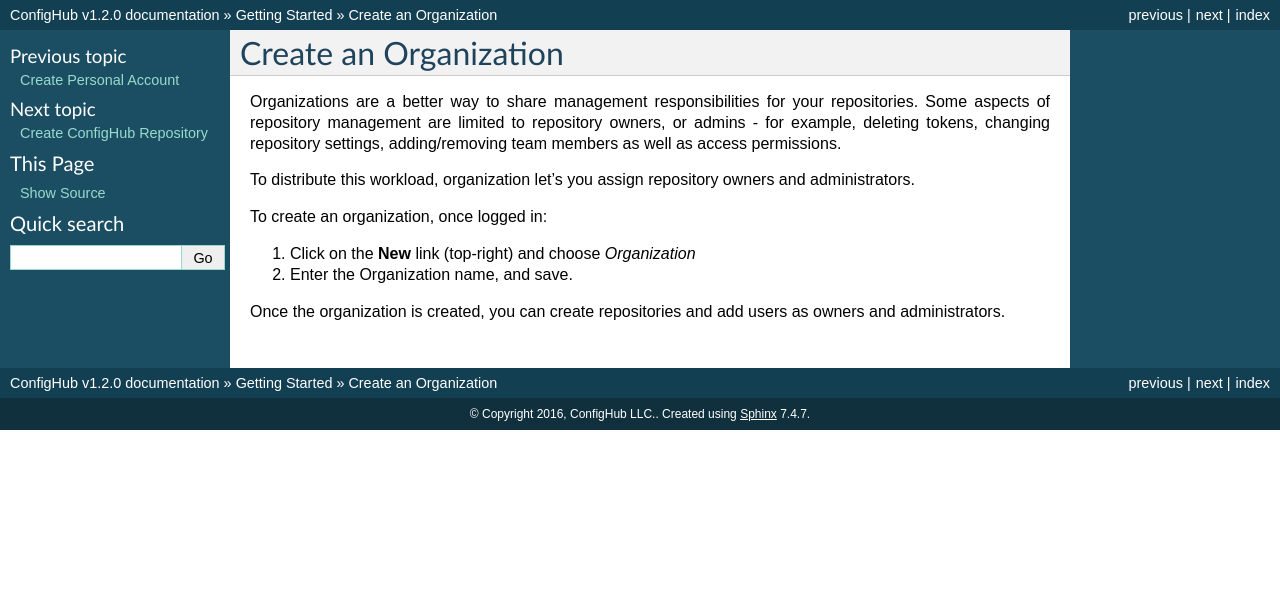
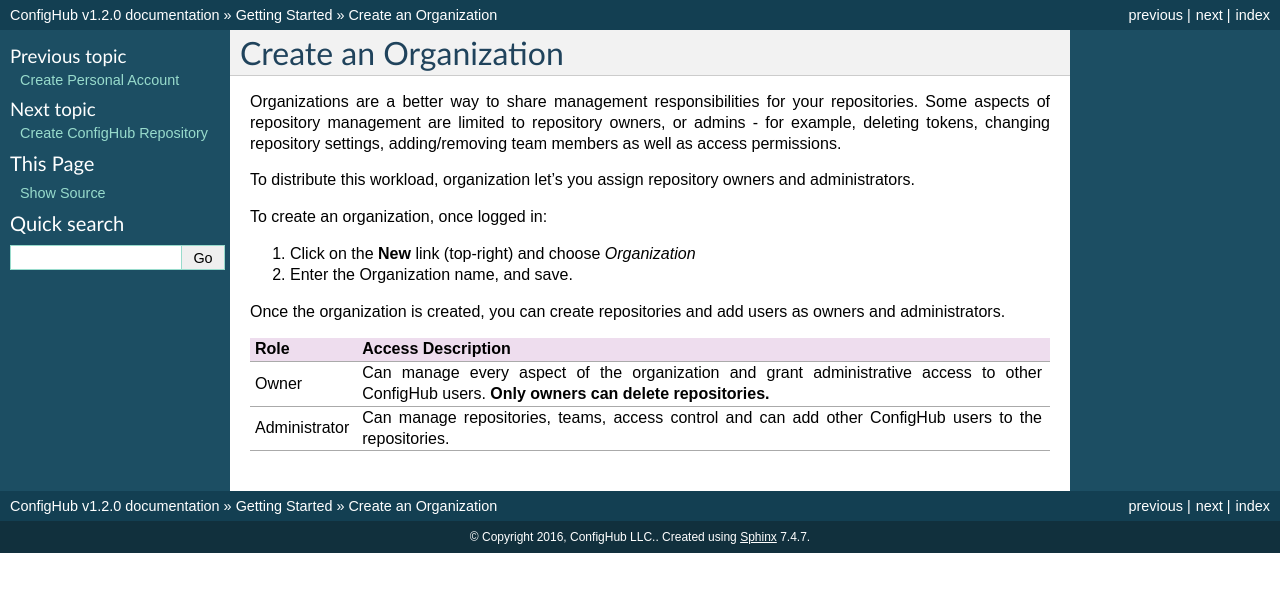
Before and after one commit to ConfigHubPub/Docs, a Sphinx documentation site: the page built from documentation/pages/getting_started/create_organization.rst, in a window 1280 px wide. Shown: the top 592 px of the page. Built offline with Sphinx 7.4.7, drawn with Linux system fonts in a browser that asks for light colours.

```diff
--- a/documentation/pages/getting_started/create_organization.rst
+++ b/documentation/pages/getting_started/create_organization.rst
@@ -17,3 +17,16 @@ To create an organization, once logged in:
 #. Enter the Organization name, and save.
 
 Once the organization is created, you can create repositories and add users as owners and administrators.
+
+
+
++--------------+--------------------------------------------------------+
+|Role          | Access Description                                     |
++==============+========================================================+
+|Owner         | Can manage every aspect of the organization and grant  |
+|              | administrative access to other ConfigHub users.        |
+|              | **Only owners can delete repositories.**               |
++--------------+--------------------------------------------------------+
+|Administrator | Can manage repositories, teams, access control and can |
+|              | add other ConfigHub users to the repositories.         |
++--------------+--------------------------------------------------------+
```
